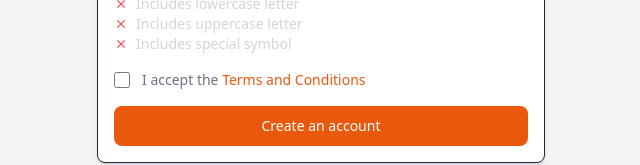
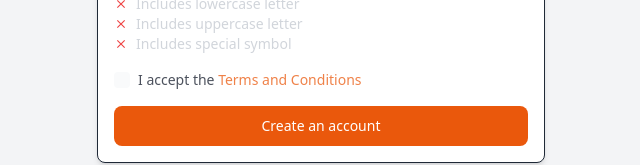
Before and after one commit to bad-Al-code/TailwindCSSComponents, a React (Vite) app: page / in a window 1280 px wide. Shown: the part 511-676 px from the top of the page, without its empty margins (319-959 px from the left). Built offline with nearby package versions, Linux system fonts and the light colour scheme.

Commit message:
created checkbox and label

```diff
--- a/src/components/Checkbox.tsx
+++ b/src/components/Checkbox.tsx
@@ -1,42 +1,61 @@
+import React from "react";
+import { FiCheck } from "react-icons/fi";
+
 interface CheckboxProps {
   id: string;
   label: string;
   checked?: boolean;
+  onChange: (e: React.ChangeEvent<HTMLInputElement>) => void;
   className?: string;
-  linkText?: string;
-  linkHref?: string;
+  disabled?: boolean;
+  linkText: string;
+  linkHref: string;
   required?: boolean;
-
-  onChange?: (e: React.ChangeEvent<HTMLInputElement>) => void;
 }
 
 const Checkbox: React.FC<CheckboxProps> = ({
   id,
   label,
-  checked,
+  checked = false,
   onChange,
   className = "",
+  disabled = false,
   linkText,
   linkHref,
   required = false,
 }) => {
   return (
-    <div className={`flex items-center ${className}`}>
-      <div className="flex items-center h-5">
+    <label className={`flex items-center cursor-pointer ${className}`}>
+      <div className="relative flex items-center h-5">
         <input
+          type="checkbox"
           id={id}
-          aria-describedby={id}
-          type="checkbox"
           checked={checked}
           onChange={onChange}
+          disabled={disabled}
           required={required}
-          className="w-4 h-4 border border-gray-300 rounded bg-gray-50 focus:ring-3 focus:ring-primary-300 dark:bg-gray-700 dark:border-gray-600 dark:focus:ring-primary-600 dark:ring-offset-gray-800  checked:bg-primary-600"
+          className="absolute opacity-0 cursor-pointer w-0 h-0"
         />
+
+        <div
+          className={`w-4 h-4 text-blue-600 bg-gray-100  rounded focus:ring-blue-500 dark:focus:ring-blue-600 dark:ring-offset-gray-800 focus:ring-2 dark:bg-gray-700 dark:border-gray-600
+          ${
+            disabled
+              ? "bg-gray-200 border-gray-400"
+              : checked
+              ? "bg-primary-600 dark:bg-primary-600 border-transparent"
+              : "bg-gray-50 border-gray-300"
+          }
+          `}
+        >
+          {checked && <FiCheck className="text-white" />}
+        </div>
       </div>
-      <div className="ml-3  text-sm">
+
+      <div className=" text-sm">
         <label
           htmlFor={id}
-          className="font-light text-gray-500 dark:text-gray-300"
+          className="ms-2 text-sm opacity-75 text-gray-900 dark:text-gray-300"
         >
           {label}{" "}
           <a
@@ -47,7 +66,7 @@ const Checkbox: React.FC<CheckboxProps> = ({
           </a>
         </label>
       </div>
-    </div>
+    </label>
   );
 };
 
--- a/src/pages/SignupPage.tsx
+++ b/src/pages/SignupPage.tsx
@@ -14,7 +14,11 @@ const SignUpFormPage: React.FC = () => {
   });
 
   const handleCheckboxChange = (e: React.ChangeEvent<HTMLInputElement>) => {
-    e.preventDefault();
+    const { checked } = e.target;
+    setFormData((prevData) => ({
+      ...prevData,
+      termsAccepted: checked,
+    }));
   };
 
   const handleSubmit = (e: React.FormEvent) => {
@@ -58,6 +62,7 @@ const SignUpFormPage: React.FC = () => {
           label="I accept the "
           linkText="Terms and Conditions"
           linkHref="#"
+          required
           checked={formData.termsAccepted}
           onChange={handleCheckboxChange}
           className="mt-4"
```
